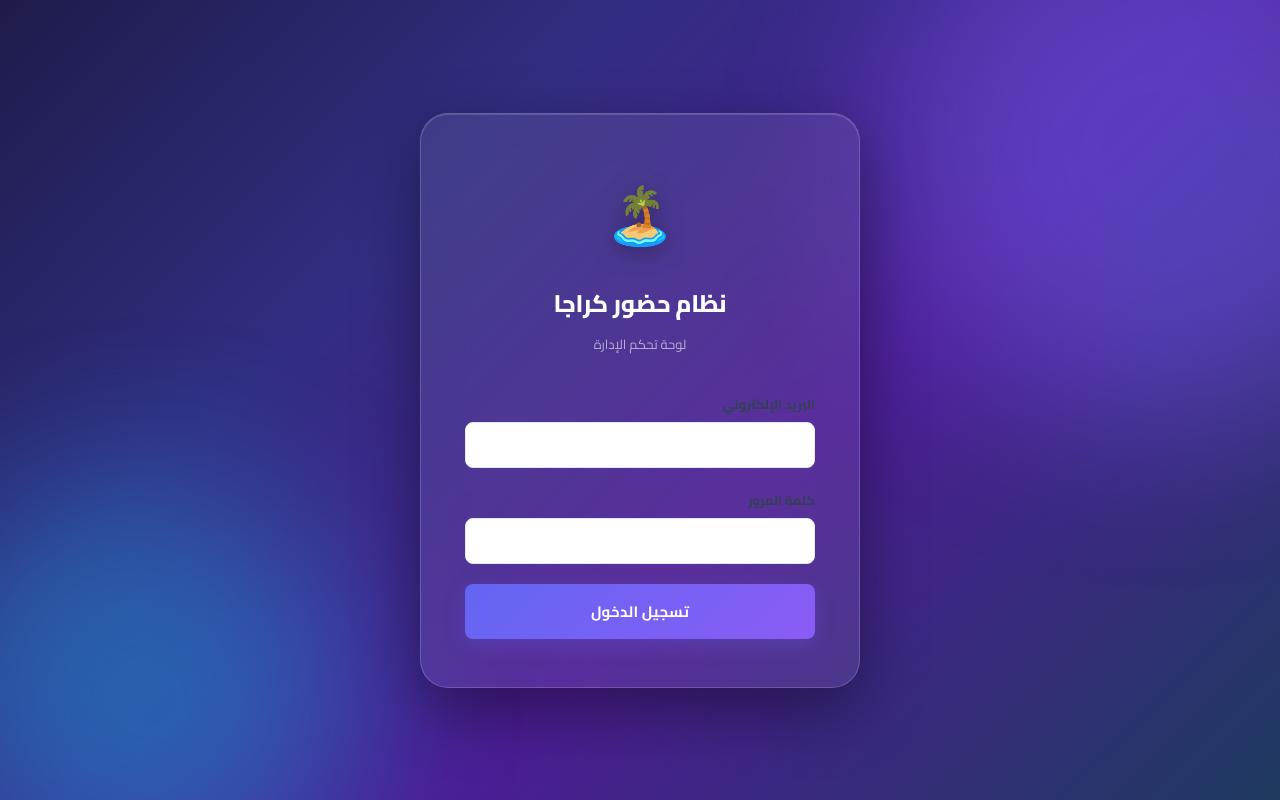
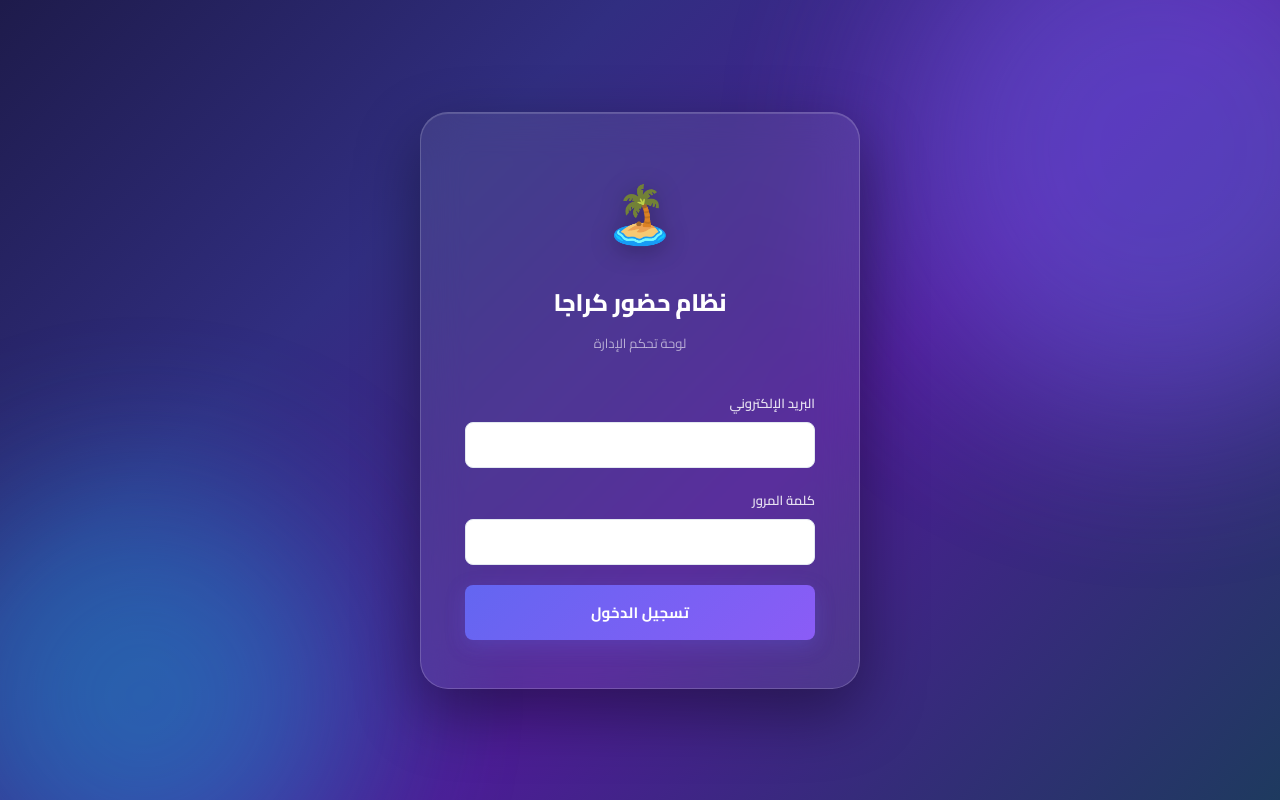
Before and after one commit to LeaderMr20/karaja-store, a PHP site: page / in a window 1280 px wide. Run offline with PHP 8.4, Linux system fonts and the light colour scheme.

Commit message:
Fix login form: label color visibility and RTL password toggle position

```diff
--- a/assets/css/style.css
+++ b/assets/css/style.css
@@ -165,11 +165,12 @@ html, body {
   margin-bottom: 20px;
 }
 
-.login-form label {
+.login-form label,
+.login-form .form-group label {
   display: block;
   margin-bottom: 7px;
   font-weight: 600;
-  color: rgba(255,255,255,0.85);
+  color: rgba(255,255,255,0.85) !important;
   font-size: 13px;
 }
 
--- a/index.html
+++ b/index.html
@@ -30,12 +30,12 @@
           <label>كلمة المرور</label>
           <div style="position:relative;">
             <input type="password" id="login-password" placeholder="••••••••" required
-                   style="padding-left:44px; width:100%;" />
+                   style="padding-right:44px; width:100%; box-sizing:border-box;" />
             <button type="button" id="toggle-login-pass"
                     onclick="var i=document.getElementById('login-password'),b=this;i.type=i.type==='password'?(b.textContent='🙈','text'):(b.textContent='👁','password')"
-                    style="position:absolute;left:12px;top:50%;transform:translateY(-50%);
+                    style="position:absolute;right:12px;top:50%;transform:translateY(-50%);
                            background:none;border:none;cursor:pointer;font-size:20px;
-                           line-height:1;padding:0;color:rgba(255,255,255,0.6);"
+                           line-height:1;padding:0;color:rgba(255,255,255,0.7);z-index:2;"
                     title="إظهار/إخفاء كلمة المرور">👁</button>
           </div>
         </div>
```
